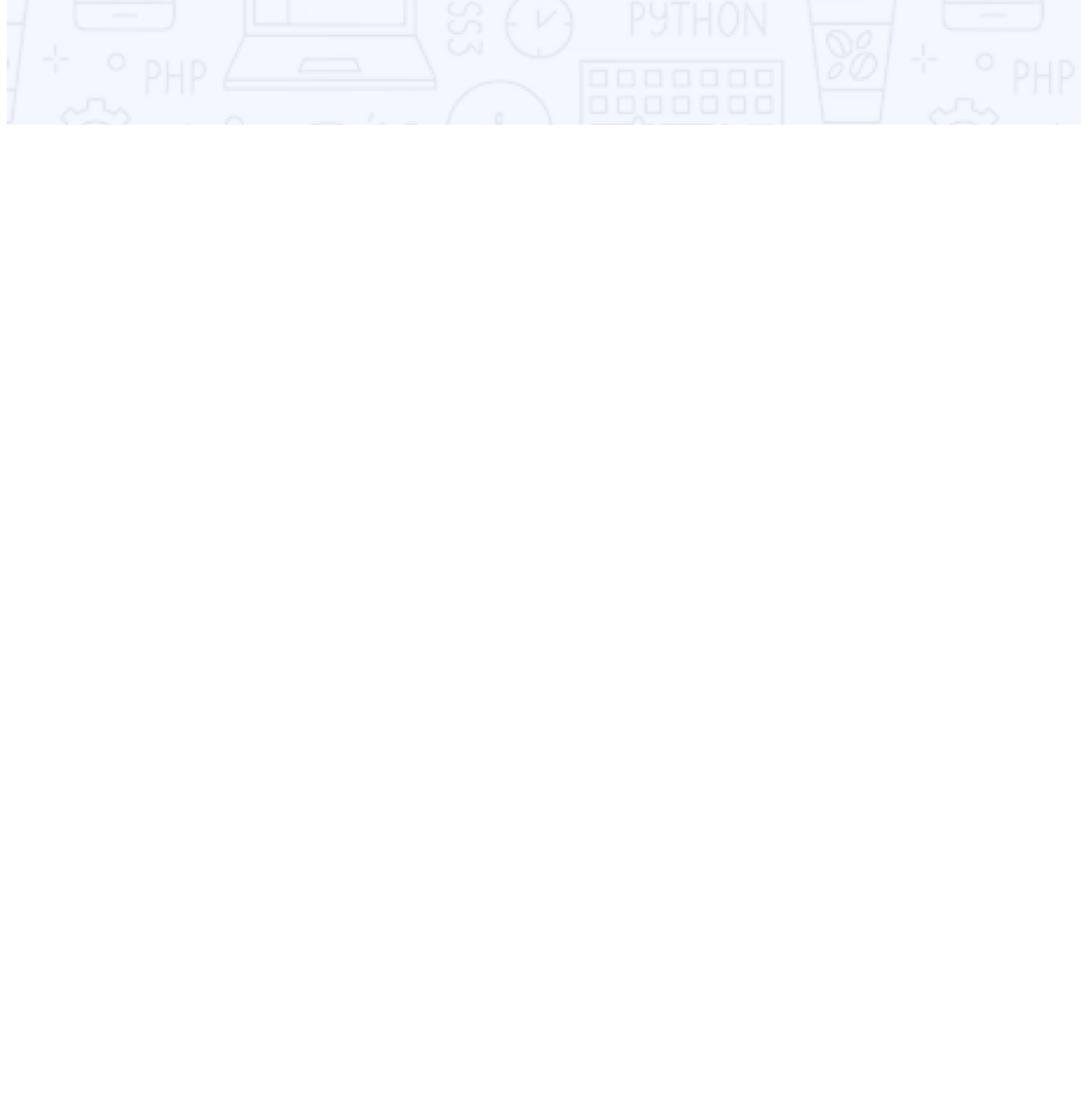
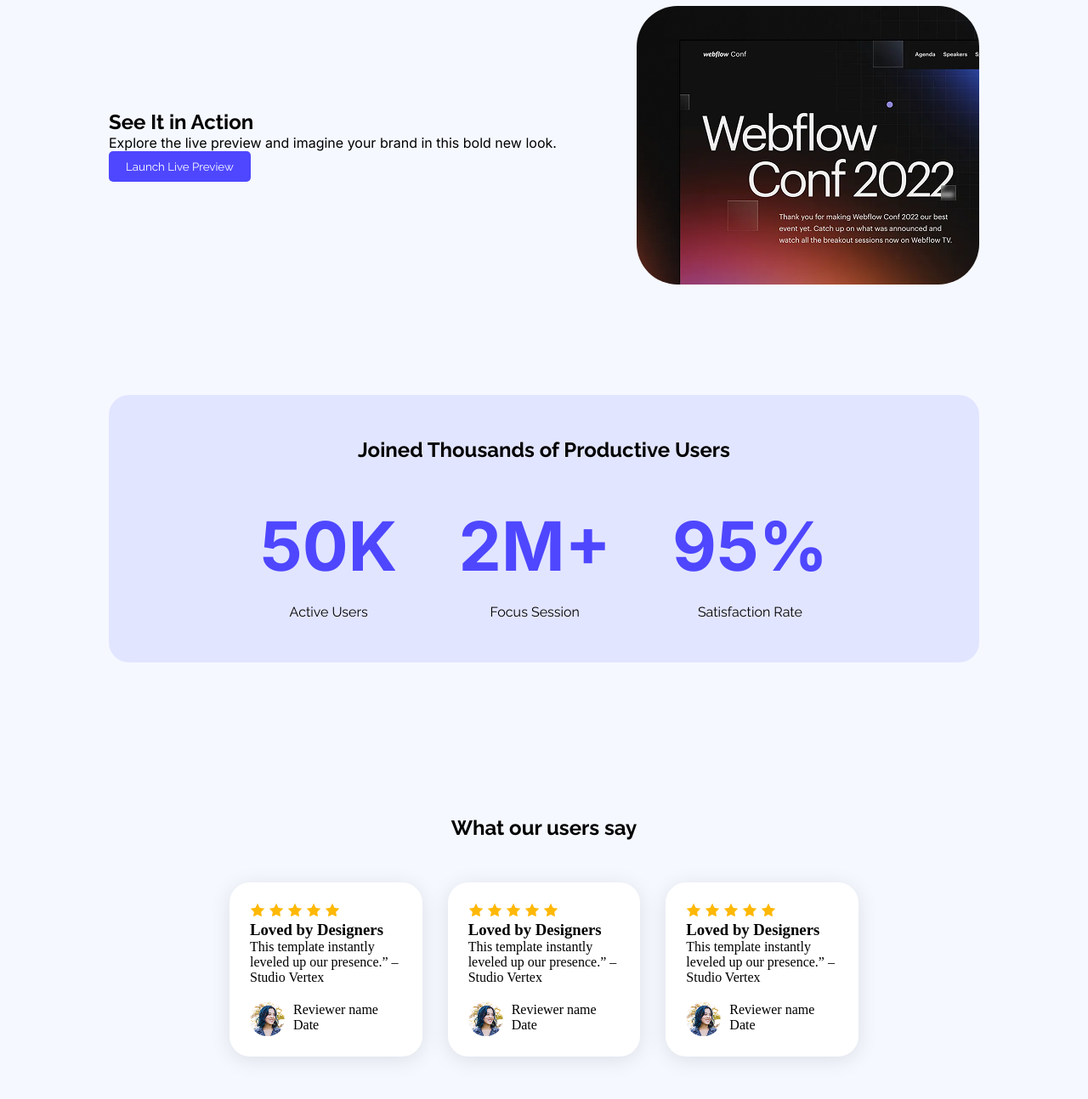
Before and after one commit to Mizan310/B12A01-landing-launchpad-Assignment, a plain HTML site: page index.html in a window 1280 px wide. Shown: the part 786-2080 px from the top of the page at 85% size. Before the commit the page ends 941 px from the top, so only its background shows below. Drawn offline with Linux system fonts and the light colour scheme.

Commit message:
completed user part

```diff
--- a/index.html
+++ b/index.html
@@ -18,11 +18,12 @@
     <!-- Inter -->
     <link rel="preconnect" href="https://fonts.googleapis.com">
     <link rel="preconnect" href="https://fonts.gstatic.com" crossorigin>
-    <link href="https://fonts.googleapis.com/css2?family=Inter:ital,opsz,wght@0,14..32,100..900;1,14..32,100..900&family=Merriweather:ital,opsz,wght@0,18..144,300..900;1,18..144,300..900&family=Raleway:ital,wght@0,100..900;1,100..900&display=swap"
+    <link
+        href="https://fonts.googleapis.com/css2?family=Inter:ital,opsz,wght@0,14..32,100..900;1,14..32,100..900&family=Merriweather:ital,opsz,wght@0,18..144,300..900;1,18..144,300..900&family=Raleway:ital,wght@0,100..900;1,100..900&display=swap"
         rel="stylesheet">
 </head>
 
-<body class="">
+<body class="main-bg">
     <header class="header">
         <nav>
             <h3 class="nav-title inter-normal">LOGO</h3>
@@ -37,6 +38,98 @@
             </div>
         </div>
     </header>
+
+    <main class="body">
+        <section class="Action">
+            <div class="Action-content">
+                <h1 class="Action-title raleway-normal">See It in Action</h1>
+                <p class="Action-info inter-normal">Explore the live preview and imagine your brand in this bold new
+                    look.</p>
+                <button class="btn-primary raleway-normal">Launch Live Preview</button>
+            </div>
+            <img src="/Assets/wc-mini.png" alt="">
+        </section>
+
+        <section class="users user-bg">
+            <h1 class="user-info raleway-normal">Joined Thousands of Productive Users</h1>
+            <div class="users-content">
+                <div class="user-count">
+                    <p class="user-number inter-normal">50K</p>
+                    <p class="user-status raleway-normal">Active Users</p>
+                </div>
+                <div class="user-count">
+                    <p class="user-number inter-normal">2M+</p>
+                    <p class="user-status raleway-normal">Focus Session</p>
+                </div>
+                <div class="user-count">
+                    <p class="user-number inter-normal">95%</p>
+                    <p class="user-status raleway-normal">Satisfaction Rate</p>
+                </div>
+        </section>
+        <section class="cards">
+            <h1 class="user-message raleway-normal text-center">What our users say</h1>
+            <div class="cards-content">
+                <div class="card">
+                    <div class="card-star">
+                        <img src="/Assets/icon-star.png" alt="">
+                        <img src="/Assets/icon-star.png" alt="">
+                        <img src="/Assets/icon-star.png" alt="">
+                        <img src="/Assets/icon-star.png" alt="">
+                        <img src="/Assets/icon-star.png" alt="">
+                    </div>
+                    <h3>Loved by Designers</h3>
+                    <p>This template instantly leveled up our presence.” – Studio Vertex</p>
+                    <div class="reviewer">
+                        <img src="/Assets/avatar.png" alt="">
+                        <div class="info">
+                            <p>Reviewer name</p>
+                            <p>Date</p>
+                        </div>
+                    </div>
+
+                </div>
+                <div class="card">
+                    <div class="caed-star">
+                        <img src="/Assets/icon-star.png" alt="">
+                        <img src="/Assets/icon-star.png" alt="">
+                        <img src="/Assets/icon-star.png" alt="">
+                        <img src="/Assets/icon-star.png" alt="">
+                        <img src="/Assets/icon-star.png" alt="">
+                    </div>
+                    <h3>Loved by Designers</h3>
+                    <p>This template instantly leveled up our presence.” – Studio Vertex</p>
+                    <div class="reviewer">
+                        <img src="/Assets/avatar.png" alt="">
+                        <div class="info">
+                            <p>Reviewer name</p>
+                            <p>Date</p>
+                        </div>
+                    </div>
+                </div>
+
+                <div class="card">
+                    <div class="caed-star">
+                        <img src="/Assets/icon-star.png" alt="">
+                        <img src="/Assets/icon-star.png" alt="">
+                        <img src="/Assets/icon-star.png" alt="">
+                        <img src="/Assets/icon-star.png" alt="">
+                        <img src="/Assets/icon-star.png" alt="">
+                    </div>
+                    <h3>Loved by Designers</h3>
+                    <p>This template instantly leveled up our presence.” – Studio Vertex</p>
+
+                    <div class="reviewer">
+                        <img src="/Assets/avatar.png" alt="">
+                        <div class="info">
+                            <p>Reviewer name</p>
+                            <p>Date</p>
+                        </div>
+                    </div>
+                </div>
+
+            </div>
+        </section>
+    </main>
 </body>
 
 </html>
--- a/styles/style.css
+++ b/styles/style.css
@@ -1,3 +1,16 @@
+* {
+    margin: 0;
+    padding: 0;
+    box-sizing: border-box;
+}
+.main-bg {
+    background-color: #F5F8FF;
+}
+
+.text-center {
+    text-align: center;
+}
+
 /* text */
 .inter-normal {
   font-family: "Inter", sans-serif;
@@ -34,13 +47,15 @@
 header {
     background-image: url('../Assets/Hero-bg.png');
     background-size: cover;
-    /* height: 698px; */
 }
 nav {
+    border: 1px solid green;
     display: flex;
     justify-content: space-between;
     align-items: center;
-    margin: 0 150px;
+    margin: 0 auto;
+    padding: 50px 0;
+    max-width: 1540px;
 }
 .nav-title {
     font-size: 34px;
@@ -48,21 +63,122 @@ nav {
     font-weight: bold;
 }
 
-header nav li {
+nav ul {
+    display: flex;
+    align-items: center;
+}
+
+nav ul li {
+    list-style: none;
+}
+nav li a {
+
     text-decoration: none;
-    list-style-type: none;
+    font-size: 20px;
 }
 
 /* Banner */
-header .banner-content{
+.banner-content{
+    margin: 0 auto;
+    border: 1px solid red;
     display: flex;
     flex-direction: column;
     align-items: center;
     text-align: center;
+}
+header .banner-content h1 {
+    border: 1px solid red;
+    font-size: 64px;
     font-weight: bold;
-    font-size: 65px;
+    margin: 150px 150px;
+    max-width: 905px;
     color: #252432;
+    margin-bottom: 30px;
 }
 .btn-primary-2 {
     margin-bottom: 150px;
 }
+
+/* Action */
+section.Action {
+    display: flex;
+    justify-content: space-between;
+    align-items: center;
+    max-width: 1540px;
+}
+img {
+    border-radius: 48px;
+}
+
+/* main styles */
+main {
+    max-width: 80%;
+    margin: 0 auto;
+}
+
+main section {
+    margin-top: 130px;
+    margin-bottom: 130px;
+}
+/* User Styles */
+
+.users {
+    border-radius: 24px;
+    text-align: center;
+    padding: 50px 142px;
+}
+
+.user-info {
+    margin-bottom: 50px;
+}
+
+.users-content {
+    margin-top: 0px;
+    display: flex;
+    justify-content: space-around;
+}
+
+.user-number {
+    font-size: 80px;
+    color: #4E47FF;
+    font-weight: bold;
+}
+
+.user-status {
+    margin-top: 20px;
+}
+.user-bg {
+    background-color: rgba(78, 71, 255, 0.11);
+}
+
+/* Card Style */
+.cards {
+    margin: 0 auto;
+    padding: 50px 142px;
+}
+
+.card {
+    background-color: #FFFFFF;
+    border-radius: 24px;
+    padding: 24px;
+    box-shadow: 0px 4px 24px rgba(0, 0, 0, 0.1);
+    width: 380px;
+    margin: 0 auto;
+
+}
+
+.cards-content {
+    display: flex;
+    justify-content: center;
+    align-items: center;
+    margin-top: 50px;
+    gap: 30px;
+    max-width: 1540px;
+}
+
+.reviewer {
+    gap: 10px;
+    display: flex;
+    justify-content: left;
+    margin-top: 20px;
+}
```
